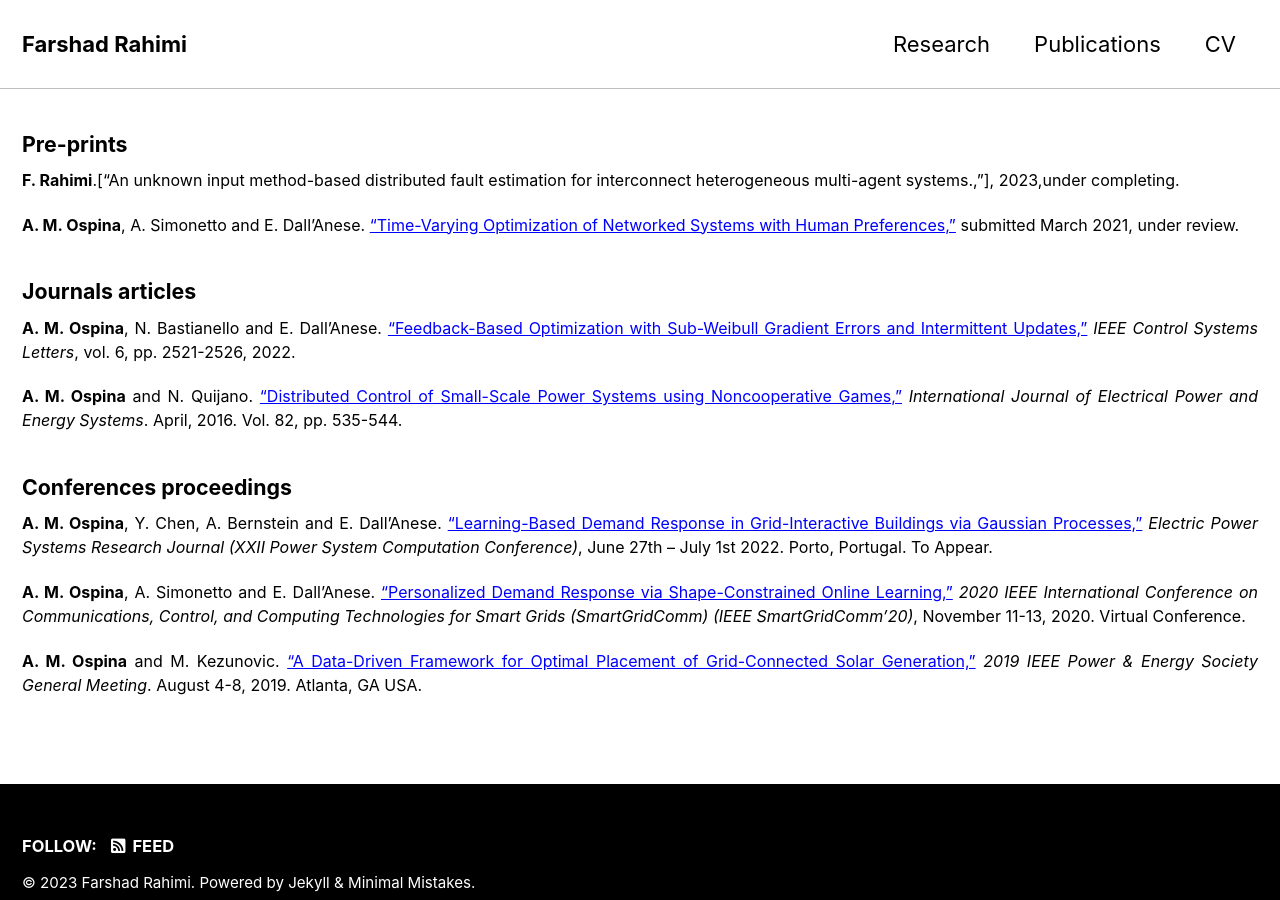
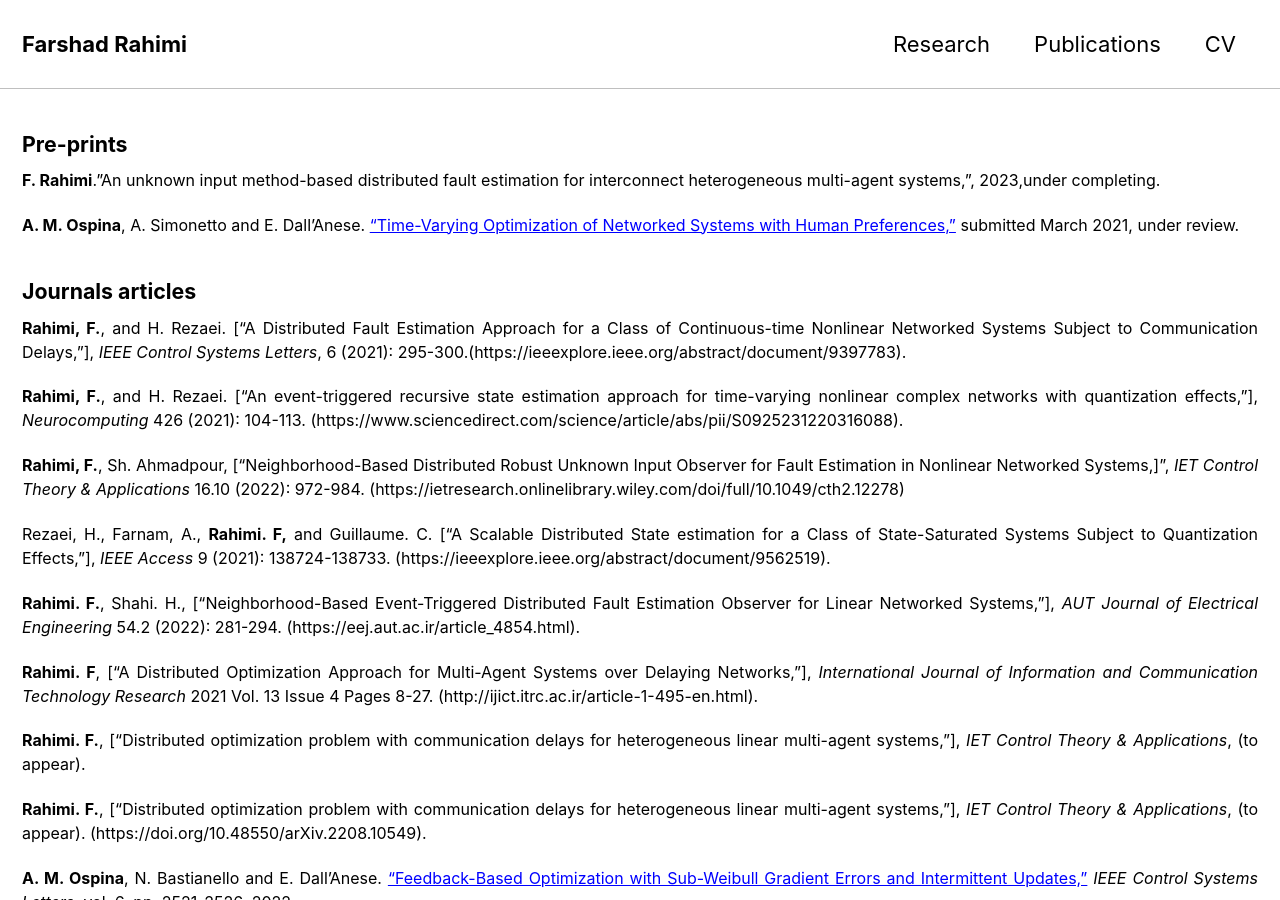
Before and after one commit to Farshad-Rahimi/farshad-rahimi.github.io, a Jekyll site: the page built from _pages/publications.md, in a window 1280 px wide and 900 px high. Built offline with Jekyll 4.4.1, drawn with Linux system fonts in a browser that asks for light colours; cached includes are drawn as plain includes.

Commit message:
Update publications.md

```diff
--- a/_pages/publications.md
+++ b/_pages/publications.md
@@ -9,13 +9,40 @@ author_profile: false
 #### Pre-prints
 
 {: .text-justify style="font-size: 12pt" reversed="reversed"}
-**F. Rahimi**.["An unknown input method-based distributed fault estimation for interconnect heterogeneous multi-agent systems.,"], 2023,under completing.
+**F. Rahimi**."An unknown input method-based distributed fault estimation for interconnect heterogeneous multi-agent systems,", 2023,under completing.
 
 {: .text-justify style="font-size: 12pt" reversed="reversed"}
 **A. M. Ospina**, A. Simonetto and E. Dall’Anese. ["Time-Varying Optimization of Networked Systems with Human Preferences,"](https://arxiv.org/pdf/2103.13470.pdf) submitted March 2021, under review.
 
 {: .text-justify style="font-size: 16pt" reversed="reversed"}
 #### Journals articles
+
+{: .text-justify style="font-size: 12pt" reversed="reversed"}
+**Rahimi, F.**, and H. Rezaei. ["A Distributed Fault Estimation Approach for a Class of Continuous-time Nonlinear Networked Systems Subject to Communication Delays,"],  *IEEE Control Systems Letters*, 6 (2021): 295-300.(https://ieeexplore.ieee.org/abstract/document/9397783).
+
+{: .text-justify style="font-size: 12pt" reversed="reversed"}
+**Rahimi, F.**, and H. Rezaei. ["An event-triggered recursive state estimation approach for time-varying nonlinear complex networks with quantization effects,"], *Neurocomputing* 426 (2021): 104-113. (https://www.sciencedirect.com/science/article/abs/pii/S0925231220316088).
+
+
+{: .text-justify style="font-size: 12pt" reversed="reversed"}
+**Rahimi, F.**, Sh. Ahmadpour, ["Neighborhood-Based Distributed Robust Unknown Input Observer for Fault Estimation in Nonlinear Networked Systems,]", *IET Control Theory & Applications* 16.10 (2022): 972-984. (https://ietresearch.onlinelibrary.wiley.com/doi/full/10.1049/cth2.12278)
+
+{: .text-justify style="font-size: 12pt" reversed="reversed"}
+Rezaei, H., Farnam, A., **Rahimi. F,** and Guillaume. C. ["A Scalable Distributed State estimation for a Class of State-Saturated Systems Subject to Quantization Effects,"], *IEEE Access* 9 (2021): 138724-138733. (https://ieeexplore.ieee.org/abstract/document/9562519).
+
+{: .text-justify style="font-size: 12pt" reversed="reversed"}
+**Rahimi. F.**, Shahi. H.,  ["Neighborhood-Based Event-Triggered Distributed Fault Estimation Observer for Linear Networked Systems,"], *AUT Journal of Electrical Engineering* 54.2 (2022): 281-294. (https://eej.aut.ac.ir/article\_4854.html).
+
+{: .text-justify style="font-size: 12pt" reversed="reversed"}
+**Rahimi. F**, ["A Distributed Optimization Approach for Multi-Agent Systems over Delaying Networks,"],
+*International Journal of Information and Communication Technology Research* 2021 Vol. 13 Issue 4 Pages 8-27. (http://ijict.itrc.ac.ir/article-1-495-en.html).
+
+{: .text-justify style="font-size: 12pt" reversed="reversed"}
+**Rahimi. F.**, ["Distributed optimization problem with communication delays for heterogeneous linear multi-agent systems,"], *IET Control Theory & Applications*, (to appear).
+
+{: .text-justify style="font-size: 12pt" reversed="reversed"}
+**Rahimi. F.**, ["Distributed optimization problem with communication delays for heterogeneous linear multi-agent systems,"], *IET Control Theory & Applications*, (to appear). (https://doi.org/10.48550/arXiv.2208.10549).
+
 
 {: .text-justify style="font-size: 12pt" reversed="reversed"}
 **A. M. Ospina**, N. Bastianello and E. Dall'Anese. ["Feedback-Based Optimization with Sub-Weibull Gradient Errors and Intermittent Updates,"](https://ieeexplore.ieee.org/document/9758044) *IEEE Control Systems Letters*, vol. 6, pp. 2521-2526, 2022.
```
